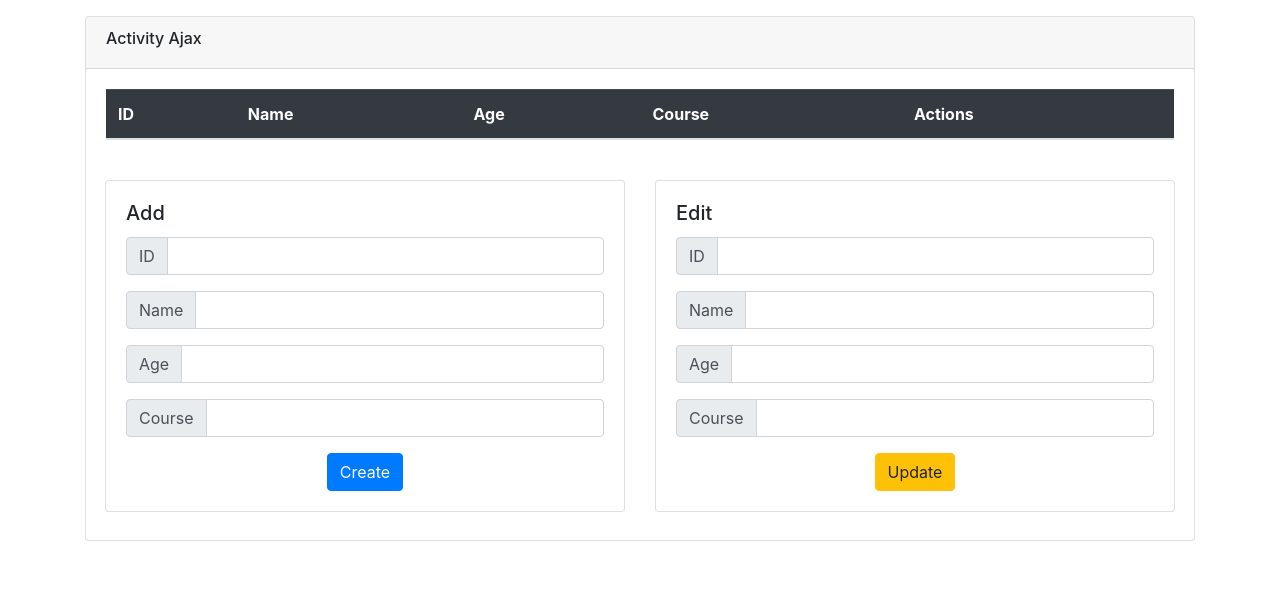
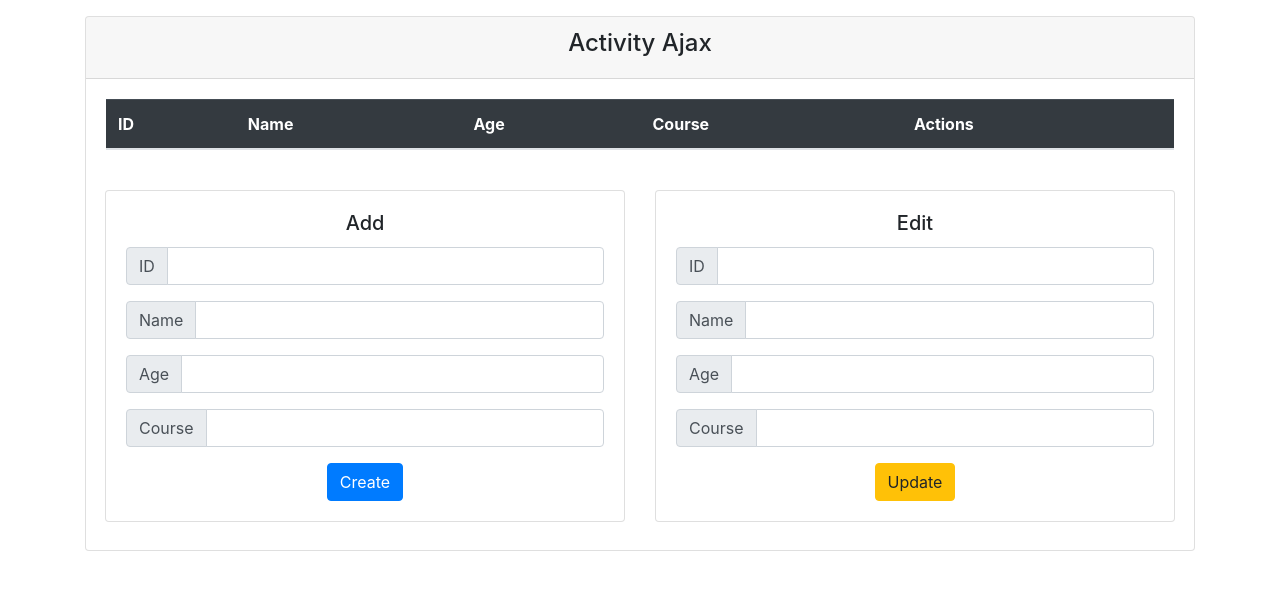
Before and after one commit to marycamillerabang/Activity-Ajax, a PHP site: page / in a window 1280 px wide. Shown: the top 590 px of the page. Run offline with PHP 8.4, Linux system fonts and the light colour scheme; data that the repository does not hold is empty.

Commit message:
Update index.php

```diff
--- a/index.php
+++ b/index.php
@@ -17,7 +17,7 @@
             <div class="col-md-12">
                 <div class="card">
                     <div class="card-header">
-                        <h6>Activity Ajax</h6>
+                        <h4 class="text-center">Activity Ajax</h4>
                     </div>
 
                          <div class="card-body">
@@ -41,7 +41,7 @@
                         <div class="col-sm-6">
                             <div class="card">
                             <div class="card-body">
-                                <h5 class="card-title">Add</h5>
+                                <h5 class="card-title text-center">Add</h5>
                                 <form method="POST" id="addForm">
 
                                     <div class="input-group mb-3">
@@ -82,7 +82,7 @@
                         <div class="col-sm-6">
                             <div class="card">
                             <div class="card-body">
-                                <h5 class="card-title">Edit</h5>
+                                <h5 class="card-title text-center">Edit</h5>
 
                             <form method="POST" id="editForm">
 
```
